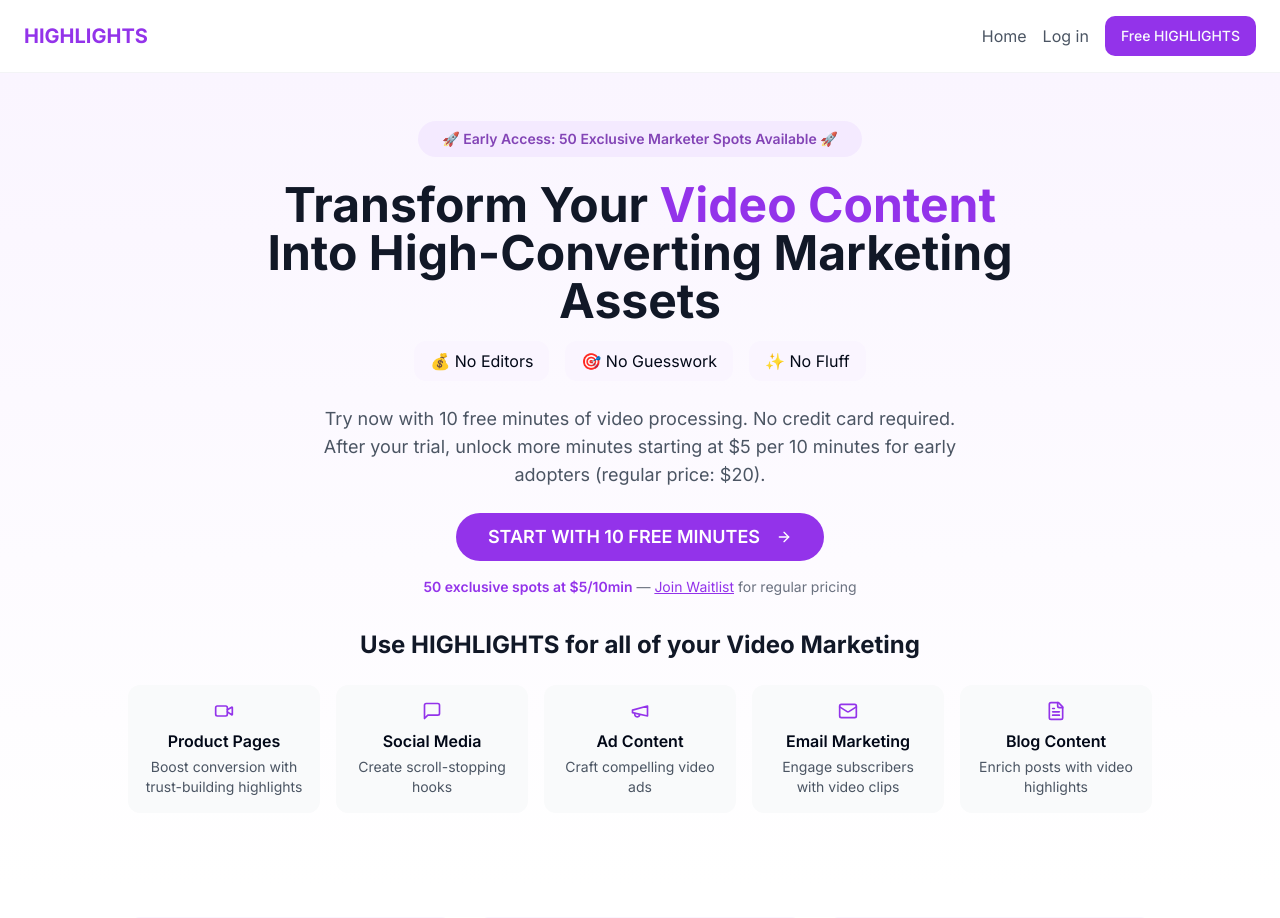
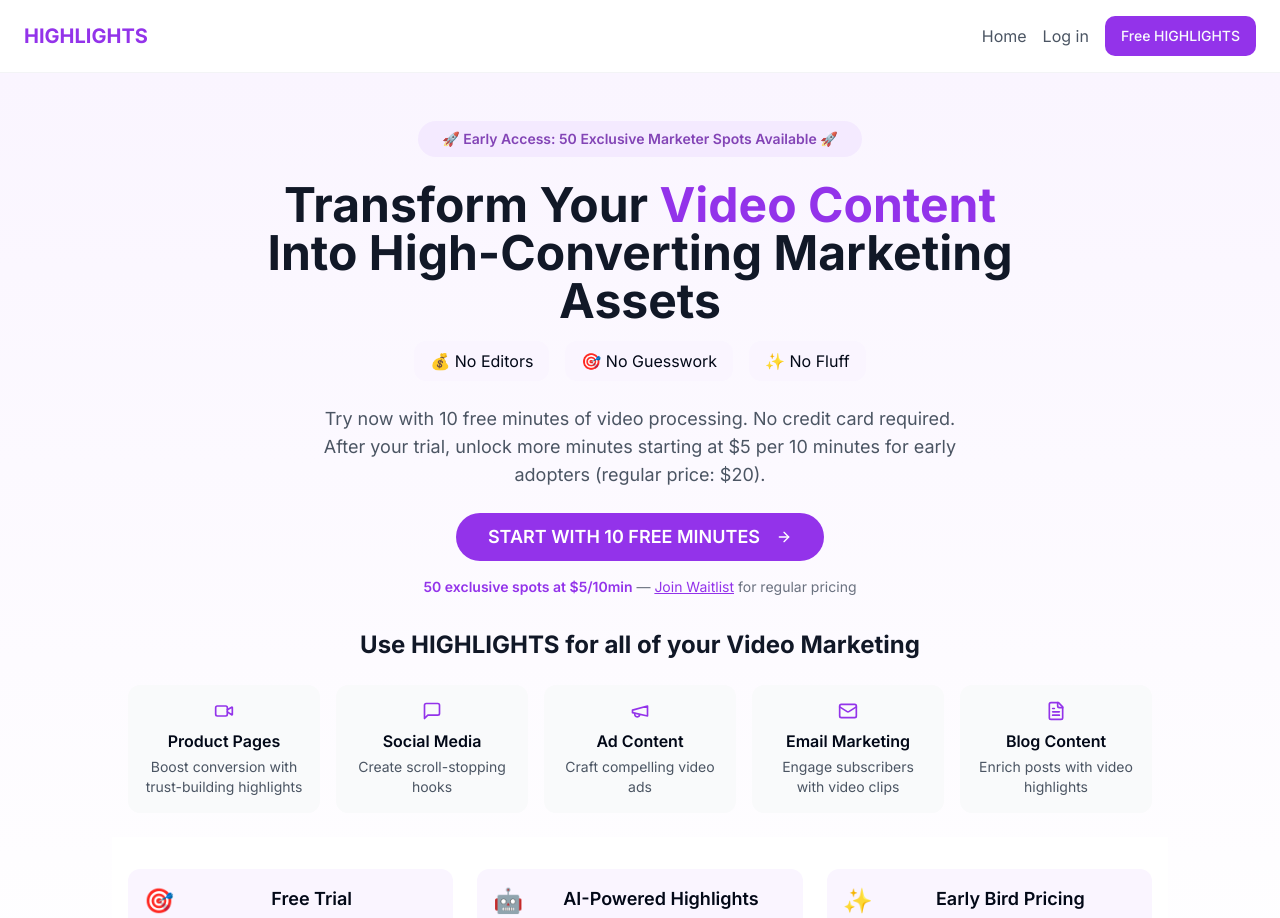
Before and after one commit to avisanghavi/videofusion-website, a React (Vite) app: page / in a window 1280 px wide. Shown: the top 918 px of the page. Built offline with nearby package versions, Linux system fonts and the light colour scheme.

Commit message:
Remove extra space in Hero component
Remove the extra space between the Hero component's content and the CompactValue component.

```diff
--- a/src/components/CompactValue.tsx
+++ b/src/components/CompactValue.tsx
@@ -1,5 +1,5 @@
 
-import { MessageSquare, FileText, Mail, Video, Megaphone, Star } from "lucide-react";
+import React from 'react';
 
 export const CompactValue = () => {
   const features = [
--- a/src/components/Hero.tsx
+++ b/src/components/Hero.tsx
@@ -1,6 +1,7 @@
 
 import { ArrowRight, MessageSquare, FileText, Mail, Video, Megaphone } from "lucide-react";
 import { Button } from "./ui/button";
+import { CompactValue } from "./CompactValue";
 
 export const Hero = () => {
   const useCase = [
@@ -76,6 +77,8 @@ export const Hero = () => {
           </div>
         ))}
       </div>
+
+      <CompactValue />
     </div>
   );
 };
```
